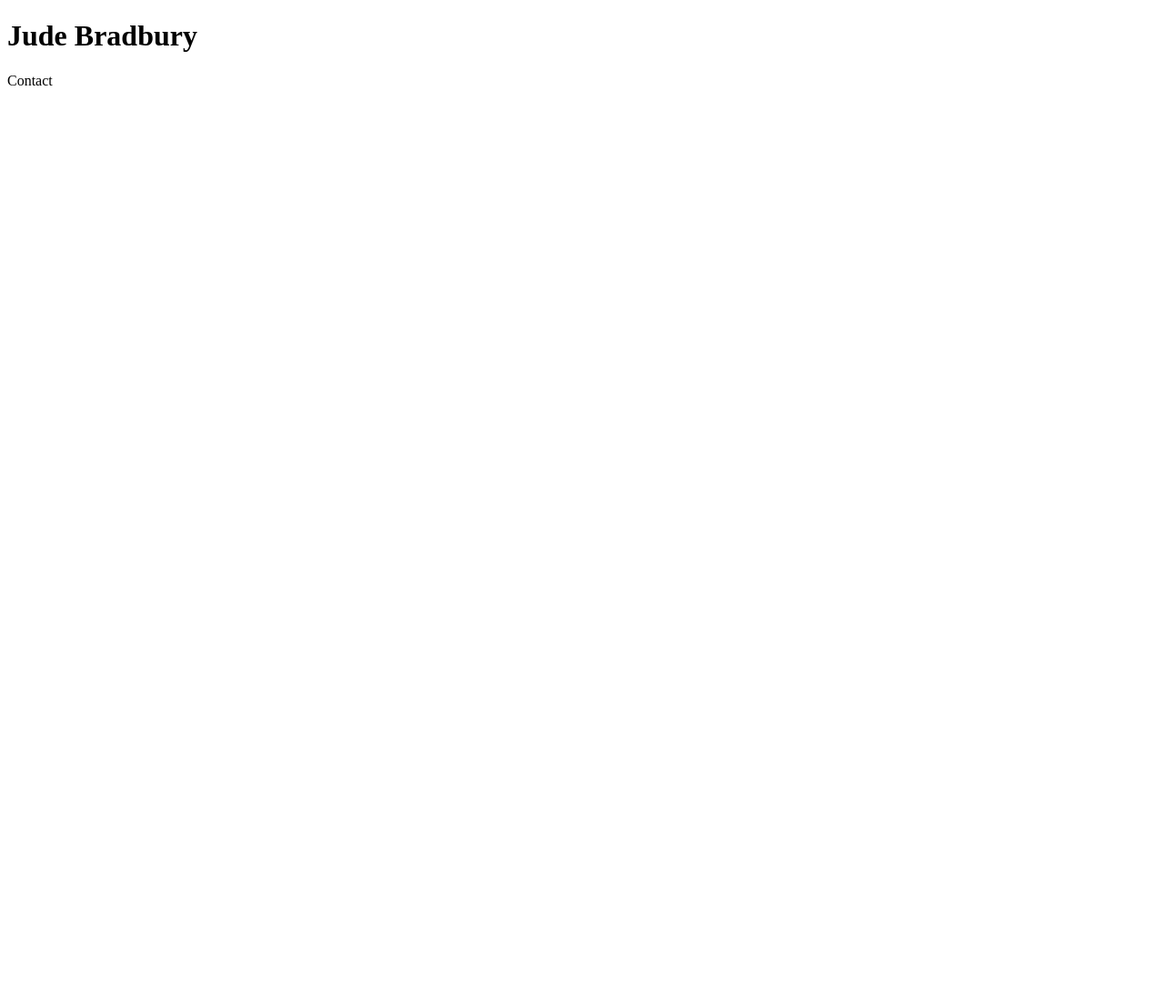
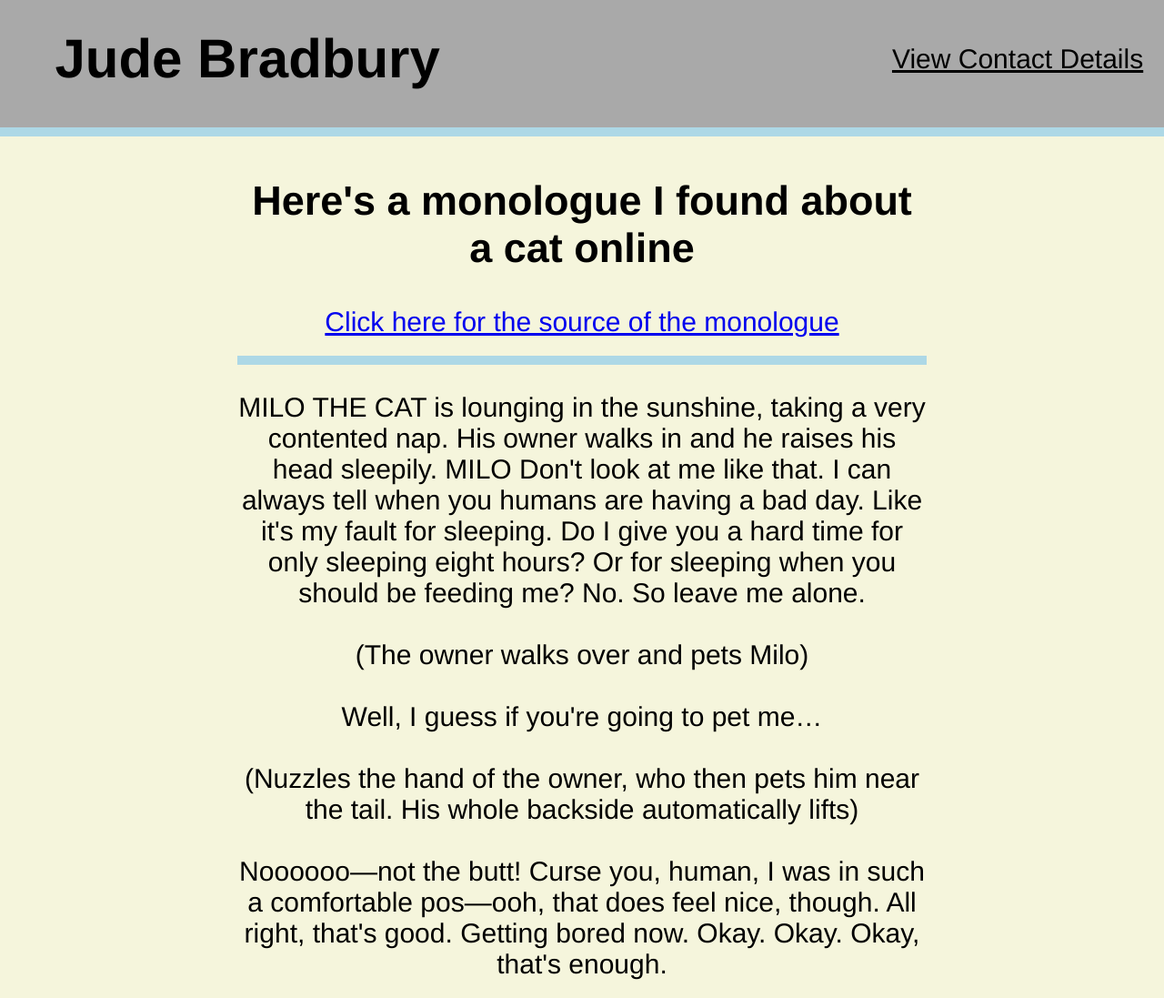
Before and after one commit to CrabeExtra/TestWebsite, a plain HTML site: page myWebsite.html in a window 1280 px wide. Shown: the top 1097 px of the page at 91% size. Before the commit the page ends 800 px from the top, so only its background shows below. Drawn offline with Linux system fonts and the light colour scheme.

Commit message:
built the website

```diff
--- a/interactivity.js
+++ b/interactivity.js
@@ -0,0 +1,26 @@
+let link = document.getElementById('contact-link');
+let monologue = document.getElementById('info');
+let details = document.getElementById('contact')
+
+function unhideContact () {
+    if(link.innerHTML == 'View Contact Details') {
+        link.innerHTML = 'Back to the Cat Monologue';
+        monologue.style.display = 'none';
+        details.style.display = 'block';
+    } else {
+        link.innerHTML = 'View Contact Details';
+        monologue.style.display = 'block';
+        details.style.display = 'none';
+    }
+}
+
+
+link.addEventListener('mouseover', function() {
+    link.style.color = 'yellow';
+});
+
+link.addEventListener('mouseout', function() {
+    link.style.color = 'black';
+});
+
+link.onmousedown = unhideContact;
--- a/myWebsite.html
+++ b/myWebsite.html
@@ -8,16 +8,50 @@
 
     <header>
         <h1>Jude Bradbury</h1>
-        <a>Contact</a>
+        <nav style="cursor: pointer;" id="contact-link">View Contact Details</nav>
+
     </header>
 
     <main>
         <div id="info">
+            <div id="intro">
+                <h2>Here's a monologue I found about a cat online</h2>
+                <a href="https://www.instantmonologues.com/preview/Cat" target="_blank">Click here for the source of the monologue</a>
+            </div>
+            <p>MILO THE CAT is lounging in the sunshine, taking a very contented nap. His owner walks in and he raises his head sleepily.
 
+                MILO
+
+                Don't look at me like that. I can always tell when you humans are having a bad day. Like it's my fault for sleeping. Do I give you a hard time for only sleeping eight hours? Or for sleeping when you should be feeding me? No. So leave me alone.
+                <br><br>
+                (The owner walks over and pets Milo)
+                <br><br>
+                Well, I guess if you're going to pet me…
+                <br><br>
+                (Nuzzles the hand of the owner, who then pets him near the tail. His whole backside automatically lifts)
+                <br><br>
+                Noooooo—not the butt! Curse you, human, I was in such a comfortable pos—ooh, that does feel nice, though. All right, that's good. Getting bored now. Okay. Okay. Okay, that's enough.
+                <br><br>
+                (Bites the hand and then slinks off)
+                <br><br>
+                Man, it's like you don't know what you're doing. Petting is not about you, sir, you hairless pink popsicle. Now bring me food! Hey! Food, I tell you! Not that dry garbage, bring me something wet that makes the whole house smell like tuna!
+                <br><br>
+                (Follows his master toward the kitchen, baffled when he doesn't get his way)
+                <br><br>
+                I cannot fathom the inane stupidity of humanity. It's like they don't understand basic commands. Did I say to go get ice cream to stuff in your fat face? No. It's like when I meow and you meow back at me—I'm trying to speak to you in a language you understand, not get you to try and repeat it! I've seen your kind do the same nonsense babbling repetition with babies. Maybe you don't understand how communication works. If you did, maybe you'd get that I want to be petted on the head but not picked up or touched on the belly. It's not like it's that hard to remember.
+                <br><br>
+                Morons. I'm surrounded by morons. Sometimes it's almost like you think you're in charge or something.</p>
         </div>
-        <div id="contact">
+        <div id="contact" hidden>
+            <h2>My contact details</h2>
+            <ul>
+                <li>Name: Jude<br><br></li>
+                <li>Number: 1234567890<br><br></li>
+                <li>Address: 42 Wallaby Way, Sydney<br><br></li>
+                <a href="https://crabeextra.github.io/cafe/" target="_blank"><strong>&bull; </strong>Click here to have a look at another webpage I wrote</a>
+            </ul>
 
         </div>
     </main>
-
+    <script src="./interactivity.js"></script>
 </html>
--- a/style.css
+++ b/style.css
@@ -0,0 +1,56 @@
+html {
+    font-family: Helvetica, Arial, sans-serif;
+    background-color: beige;
+    font-size: 30px;
+    justify-items: center;
+}
+
+header {
+    display:flex;
+    position: fixed;
+    height: 150px;
+    border-bottom: 10px solid lightblue;
+    justify-content: flex-start;
+    width: 110%;
+    top: -10px;
+    left: -10px;
+    background-color: darkgrey;
+}
+header h1 {
+    padding-left: 5%;
+}
+
+header #contact-link {
+    display: flex;
+    align-self: center;
+    margin-left: auto;
+    position: relative;
+    right: 10%;
+    text-decoration: underline;
+
+}
+
+main {
+    display: flex;
+    min-width: 500px;
+    padding-top: 150px;
+    justify-content: center;
+    text-align: center;
+    padding-left: 20%;
+    padding-right: 20%;
+}
+
+#intro {
+    width: 100%;
+    border-bottom: 10px solid lightblue;
+    padding-bottom: 20px;
+}
+
+@media only screen and (width <= 800px) {
+    header {
+        height: 200px;
+    }
+    #contact-link {
+        left: 10px;
+    }
+}
```
